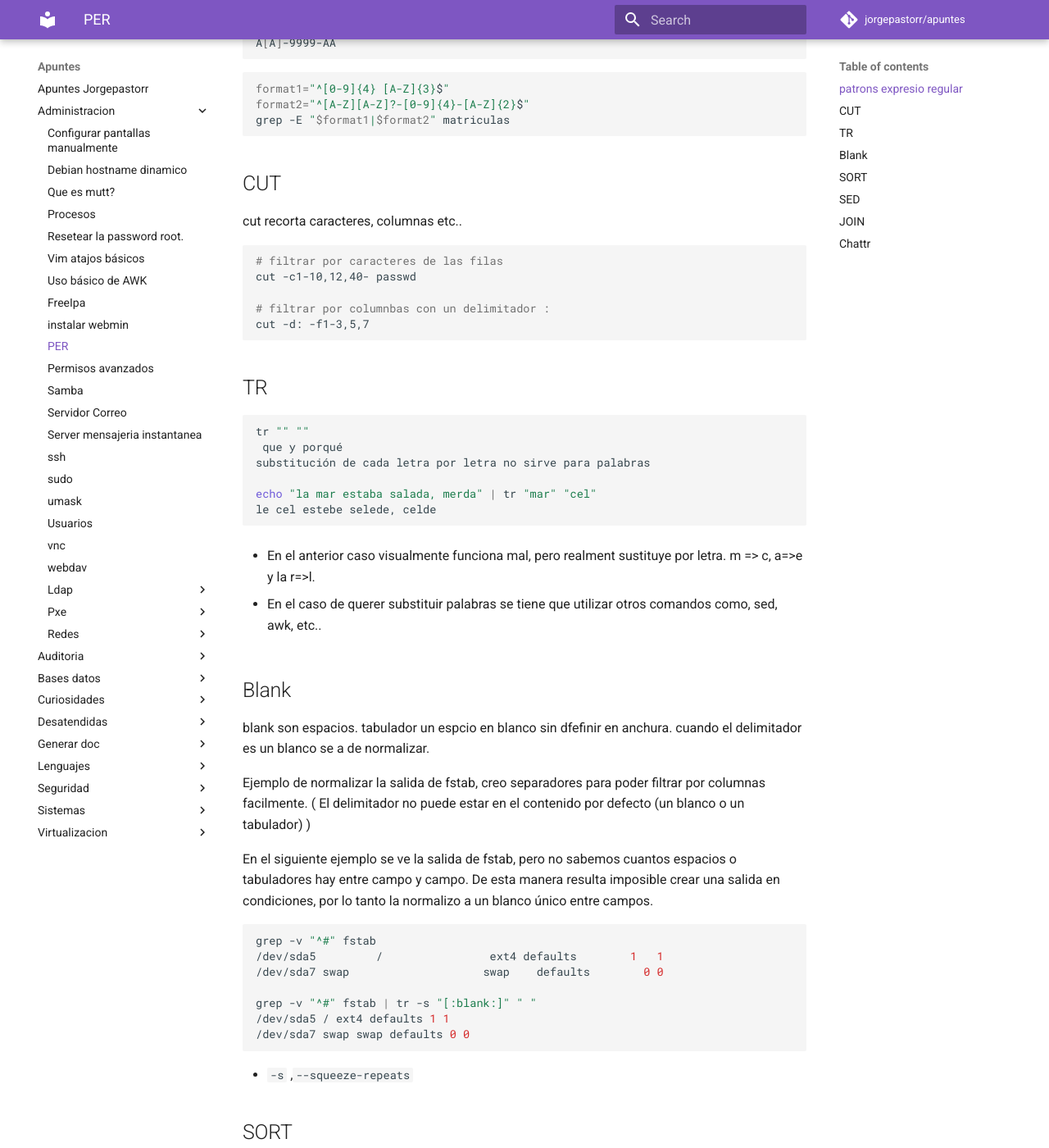
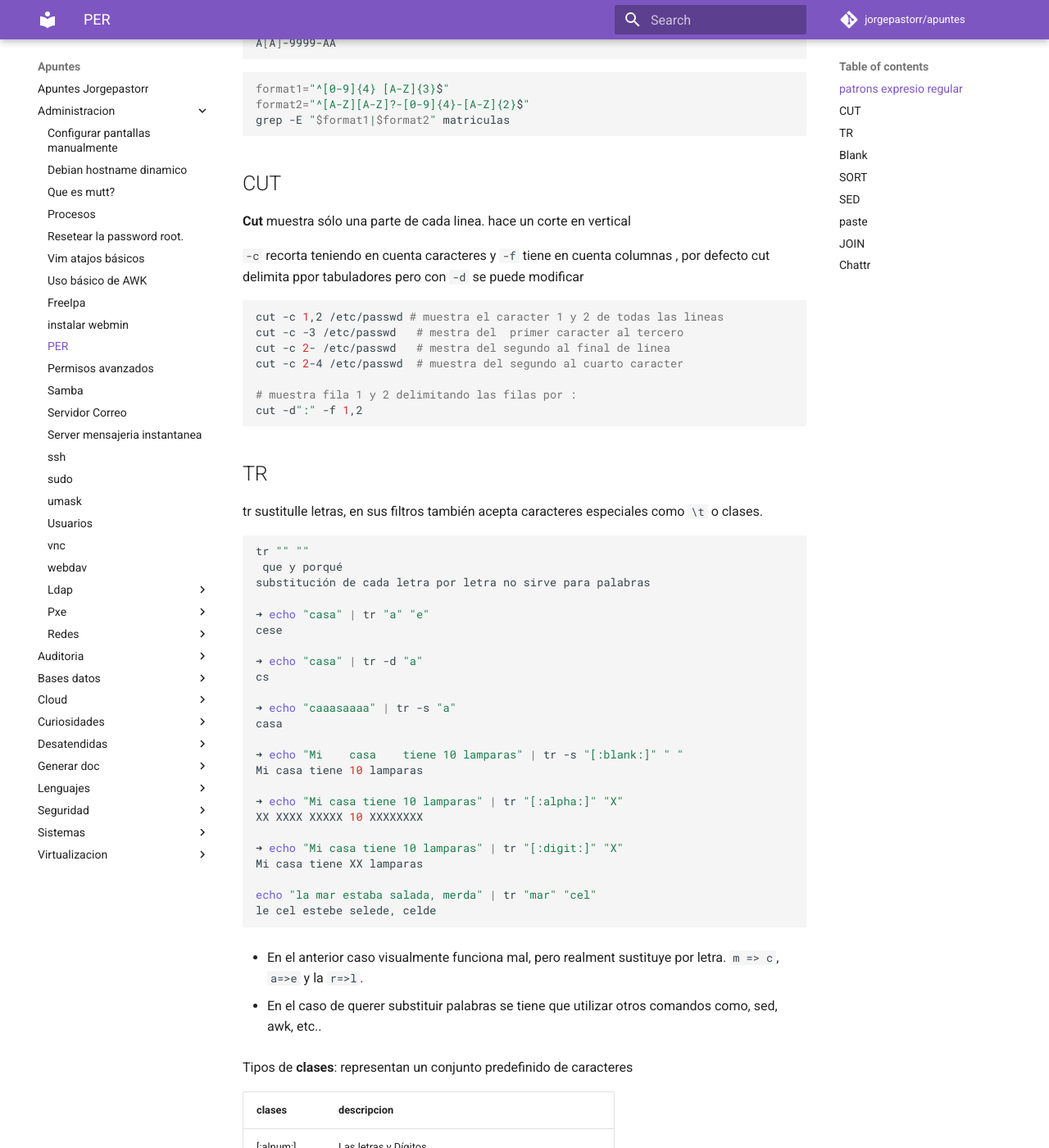
Before and after one commit to Jorgepastorr/apuntes, an MkDocs documentation site: the page built from docs/administracion/per.md, in a window 1280 px wide and 1400 px high, scrolled down 1532 px. Shown: the whole window at 82% size. Built offline with MkDocs 1.6.1 and Material for MkDocs 9.7.7, drawn with Linux system fonts in a browser that asks for light colours; comment, search, counter and statistics services are not loaded; some of the changed text lies outside the part shown.

Commit message:
revision lxc, log, direectorios

````diff
--- a/docs/administracion/per.md
+++ b/docs/administracion/per.md
@@ -89,30 +89,77 @@ grep -E "$format1|$format2" matriculas
 
 ## CUT
 
-cut recorta caracteres, columnas etc..
+**Cut** muestra sólo una parte de cada linea. hace un corte en vertical
+
+`-c` recorta teniendo en cuenta caracteres y `-f` tiene en cuenta columnas , por defecto cut delimita ppor tabuladores pero con `-d` se puede modificar
 
 ```bash
-# filtrar por caracteres de las filas
-cut -c1-10,12,40- passwd
+cut -c 1,2 /etc/passwd # muestra el caracter 1 y 2 de todas las lineas
+cut -c -3 /etc/passwd	# mestra del  primer caracter al tercero
+cut -c 2- /etc/passwd	# mestra del segundo al final de linea
+cut -c 2-4 /etc/passwd	# muestra del segundo al cuarto caracter
 
-# filtrar por columnbas con un delimitador :
-cut -d: -f1-3,5,7
+# muestra fila 1 y 2 delimitando las filas por :
+cut -d":" -f 1,2
 ```
 
+
+
 ## TR
+
+tr sustitulle letras, en sus filtros también acepta caracteres especiales como `\t`  o clases.
 
 ```bash
 tr "" ""
  que y porqué
 substitución de cada letra por letra no sirve para palabras
 
+➜ echo "casa" | tr "a" "e"
+cese
+
+➜ echo "casa" | tr -d "a"
+cs
+
+➜ echo "caaasaaaa" | tr -s "a"
+casa
+
+➜ echo "Mi    casa    tiene 10 lamparas" | tr -s "[:blank:]" " "
+Mi casa tiene 10 lamparas
+
+➜ echo "Mi casa tiene 10 lamparas" | tr "[:alpha:]" "X"
+XX XXXX XXXXX 10 XXXXXXXX
+
+➜ echo "Mi casa tiene 10 lamparas" | tr "[:digit:]" "X"
+Mi casa tiene XX lamparas
+
 echo "la mar estaba salada, merda" | tr "mar" "cel"
 le cel estebe selede, celde
 ```
 
-- En el anterior caso visualmente funciona mal, pero realment sustituye por letra. m => c, a=>e y la r=>l.
+- En el anterior caso visualmente funciona mal, pero realment sustituye por letra. `m => c`, `a=>e` y la `r=>l`.
 
 - En el caso de querer substituir palabras se tiene que utilizar otros comandos como, sed, awk, etc..
+
+
+
+
+
+Tipos de **clases**: representan un conjunto predefinido de caracteres
+
+| clases     | descripcion                                              |
+| ---------- | -------------------------------------------------------- |
+| [:alnum:]  | Las letras y Dígitos                                     |
+| [:alpha:]  | Letras                                                   |
+| [:blank:]  | Espacios en Blanco                                       |
+| [:cntrl:]  | Caracteres de control                                    |
+| [:space:]  | Los Espacios en Blanco verticales y horizontales         |
+| [:graph:]  | Caracteres imprimibles, sin incluir el Espacio en Blanco |
+| [:print:]  | Caracteres imprimibles, incluyendo el Espacio en Blanco  |
+| [:digit:]  | Dígitos                                                  |
+| [:lower:]  | Letras minúsculas.                                       |
+| [:upper:]  | Letras mayúsculas.                                       |
+| [:punct:]  | Signos de puntuación.                                    |
+| [:xdigit:] | DígitosHexadecimales.                                    |
 
 
 
@@ -256,6 +303,31 @@ echo "45200"  | sed -r "s/[0-9]{3}$/.&/g"
 45.200
 ```
 
+## paste
+
+paste concatena linea a linea la informacion de dos ficheros
+
+```bash
+➜ cat notas
+1
+2
+5
+9
+➜ cat nombres
+juan
+anna
+pedro
+lucia
+
+➜ paste nombres notas
+juan	1
+anna	2
+pedro	5
+lucia	9
+```
+
+
+
 ## JOIN
 
 Join relaciona dos ficheros según un campo.
--- a/mkdocs.yml
+++ b/mkdocs.yml
@@ -1,6 +1,6 @@
 site_name: Apuntes
 site_author: 'Jorge Pastor'
-site_url: 'http://docs.jorgepastorr.tk:50022'
+site_url: 'https://jorgepastorr.github.io/apuntes/'
 
 repo_name: 'jorgepastorr/apuntes'
 repo_url: https://github.com/jorgepastorr/apuntes/
````
Also changed, not shown: docs/cloud/aws.md (added, +277 -0 lines), docs/lenguajes/Shell.md (+3 -1 lines), docs/sistemas/Estructura_de_directorios.md (+20 -41 lines), docs/sistemas/Logs.md (added, +70 -0 lines), docs/sistemas/Logs_journalctl.md (deleted, +0 -65 lines), docs/virtualizacion/Lxc.md (+40 -0 lines), docs/curiosidades/Eliminar_contraseña_windows.md (renamed from docs/sistemas/Eliminar_contraseña_windows.md).
